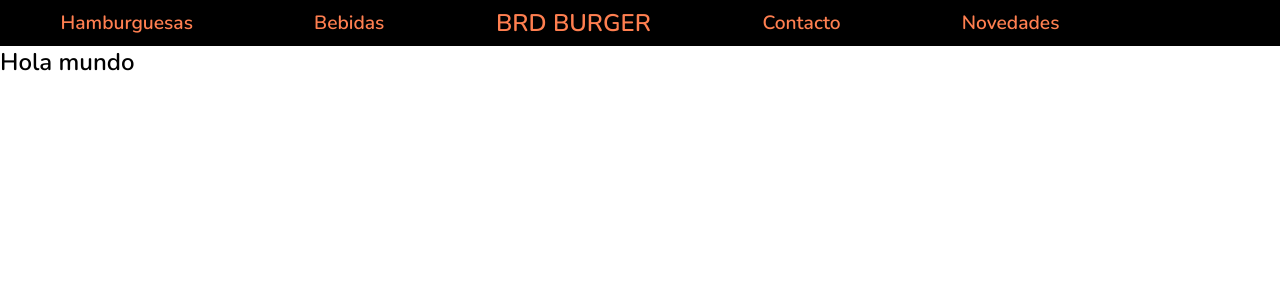
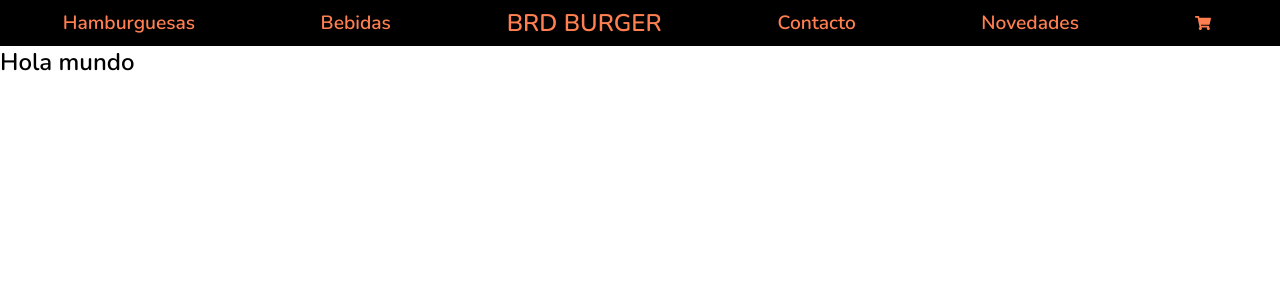
Before and after one commit to facu6486/proyecto-react-js, a React (Create React App) app: page / in a window 1280 px wide. Shown: the top 300 px of the page. Built offline with nearby package versions, Linux system fonts and the light colour scheme.

Commit message:
arreglo carrito

```diff
--- a/package.json
+++ b/package.json
@@ -5,12 +5,17 @@
   "dependencies": {
     "@emotion/react": "^11.8.2",
     "@emotion/styled": "^11.8.1",
+    "@fortawesome/fontawesome-svg-core": "^6.1.1",
+    "@fortawesome/free-solid-svg-icons": "^6.1.1",
+    "@fortawesome/react-fontawesome": "^0.1.18",
+    "@mui/icons-material": "^5.5.1",
     "@mui/material": "^5.5.3",
     "@testing-library/jest-dom": "^5.16.2",
     "@testing-library/react": "^12.1.4",
     "@testing-library/user-event": "^13.5.0",
     "react": "^17.0.2",
     "react-dom": "^17.0.2",
+    "react-icons": "^4.3.1",
     "react-scripts": "5.0.0",
     "web-vitals": "^2.1.4"
   },
--- a/src/App.css
+++ b/src/App.css
@@ -6,6 +6,10 @@
   margin: 0;
   padding: 0;
   font-family: 'Nunito', sans-serif;
+}
+
+.coral{
+  color: coral;
 }
 
 h1{
--- a/src/Components/CartWidget.js
+++ b/src/Components/CartWidget.js
@@ -1,9 +1,10 @@
-import ShoppingCartIcon from '@mui/icons-material/ShoppingCart';
+import React, { Component } from 'react';
+import { FaShoppingCart } from "react-icons/fa";
 
-const CartWidget = () => {
-    return (
-        <ShoppingCartIcon />
-    );
+class CartWidget extends Component {
+    render() {
+        return <FaShoppingCart className='coral'/>
+    }
 }
 
 export default CartWidget;
--- a/src/Components/NavBar.js
+++ b/src/Components/NavBar.js
@@ -12,7 +12,7 @@ const Navbar = () => {
                     {/* <a href="#"><img className="logoNav" src="img/brd2.png" alt=""/></a> */}
                     <li><a href="#">Contacto</a></li>
                     <li><a href="#">Novedades</a></li>
-                <h3>fsdfs</h3>
+                    <CartWidget />
                 </ul>
             </nav>
         </header>
```
Also changed, not shown: 1 other file (tests, documents, lock files or other folders).
